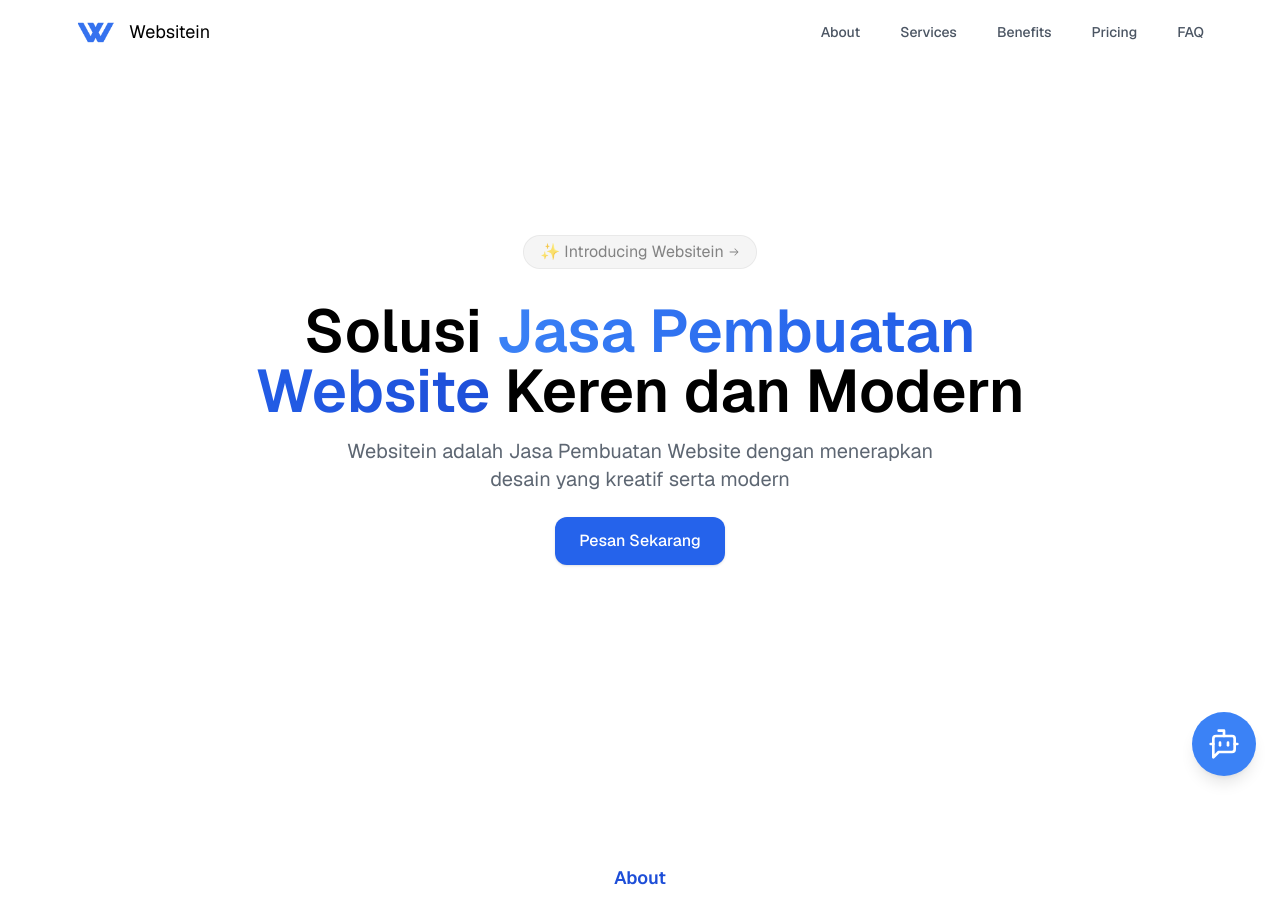
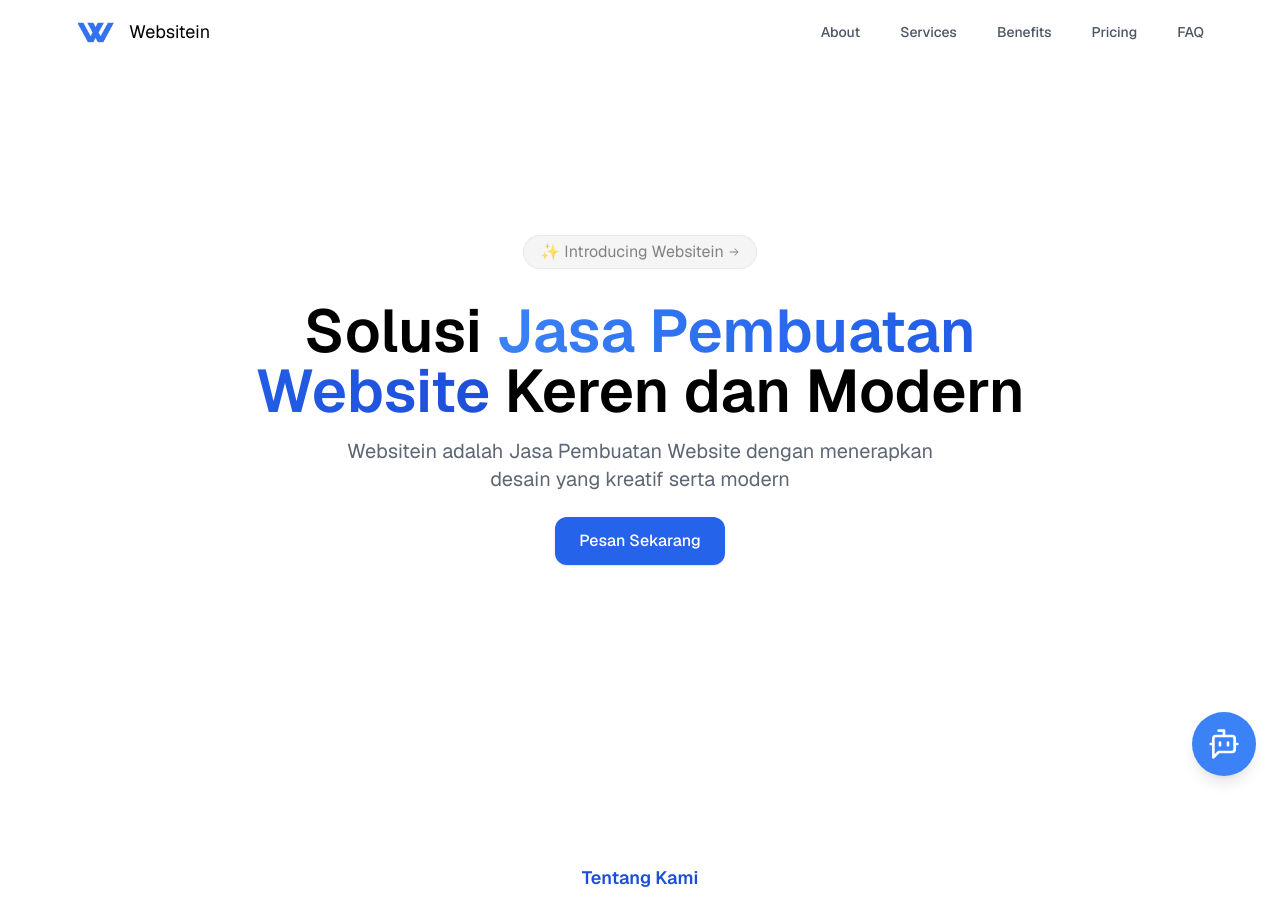
Before and after one commit to arkhanardana/websitein, a Next.js app: page / in a window 1280 px wide. Shown: the top 905 px of the page. Built offline with nearby package versions, Linux system fonts and the light colour scheme.

Commit message:
Update About.tsx

```diff
--- a/src/components/About.tsx
+++ b/src/components/About.tsx
@@ -1,9 +1,9 @@
 export default function About() {
 	return (
-		<div className="pt-16 mb-20 sm:mb-16 scroll-mt-0" id="about">
+		<div className="pt-16 mb-20 sm:mb-16 scroll-mt-10" id="about">
 			<div className="container mx-auto max-w-7xl px-9 lg:px-8">
 				<div className="container mx-auto max-w-6xlxl lg:text-center">
-					<h2 className="text-lg font-semibold leading-7 text-blue-700">About</h2>
+					<h2 className="text-lg font-semibold leading-7 text-blue-700">Tentang Kami</h2>
 					<p className="mt-2 text-3xl font-bold tracking-tight text-gray-900 md:text-4xl lg:text-6xl">
 						&quot;Transformasi ide mu menjadi website yang modern di Websitein&quot;
 					</p>
```
